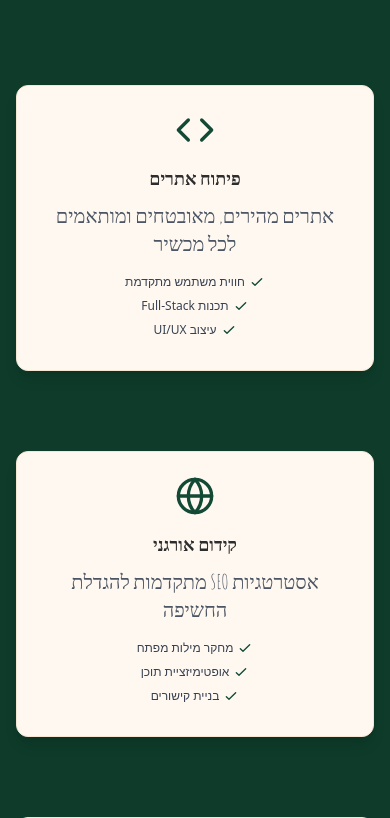
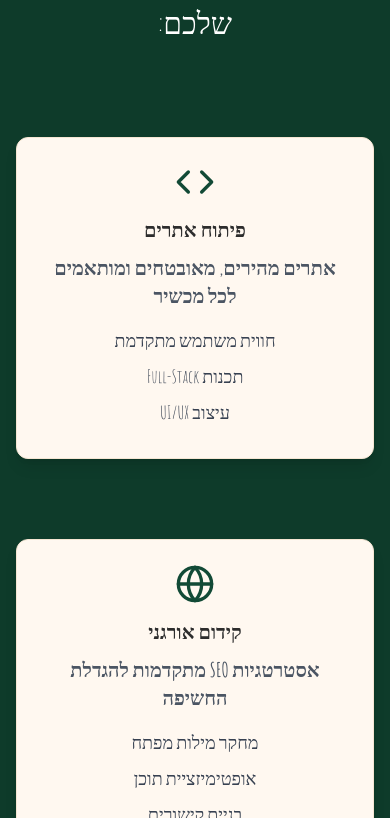
Before and after one commit to lironkane/gaya-tech, a React (Vite) app: page / in a window 390 px wide. Shown: the part 984-1802 px from the top of the page. Built offline with nearby package versions, Linux system fonts and the light colour scheme; a web font is replaced by a local one.

Commit message:
fixed fonts

```diff
--- a/src/components/ContactCTA.jsx
+++ b/src/components/ContactCTA.jsx
@@ -10,7 +10,7 @@ const ContactCTA = () => {
           <h2 className="text-3xl md:text-4xl font-bold mb-4 font-secular text-primary">
             מוכנים לקחת את העסק שלכם לשלב הבא?
           </h2>
-          <p className="font-amatic text-base md:text-lg text-primary-dark/90 mb-8 font-assistant">
+          <p className="font-amatic text-base text-xl md:text-lg text-primary-dark/90 mb-8 font-assistant">
             צוות המומחים שלנו ישמח לענות על כל שאלה ולספק לכם ייעוץ מקצועי
             מותאם אישית.
           </p>
--- a/src/components/Features.jsx
+++ b/src/components/Features.jsx
@@ -103,29 +103,29 @@ const Features = () => {
   return (
     <motion.section
       ref={sectionRef}
-      className="py-24 bg-primary-dark hover:bg-primary-dark/90 text-white"
+      className="py-24 bg-primary-dark hover:bg-primary-dark/90 text-white font-secular"
       variants={sectionVariants}
       initial="visible"
       animate={controls}
     >
-      <div className="max-w-7xl mx-auto px-4 sm:px-6 lg:px-8">
+      <div className="max-w-7xl mx-auto px-4 sm:px-6 lg:px-8 font-secular">
         <motion.h2
           ref={titleRef}
-          className="text-center text-4xl font-bold mb-16"
+          className="text-center text-4xl font-bold mb-16 font-secular"
           variants={titleVariants}
           initial="hidden"
           animate={controls}
         >
           השירותים שלנו - בונים עתיד דיגיטלי
         </motion.h2>
-        <p className="text-center text-lg font-amatic mb-24">
+        <p className="text-center text-3xl font-amatic mb-24">
           עכשיו בואו נראה איך כל שירות שלנו יכול לתרום להצלחה שלכם:
         </p>
         <div className="grid grid-cols-1 gap-20">
           {features.map((feature, index) => (
             <motion.div
               key={index}
-              className="bg-deep rounded-xl p-6 shadow-lg hover:shadow-xl border border-[#F5E6D3] flex flex-col items-center"
+              className="bg-deep font-amatic rounded-xl p-6 shadow-lg hover:shadow-xl border border-[#F5E6D3] flex flex-col items-center"
               variants={featureVariants}
               initial="hidden"
               whileInView="visible"
@@ -135,10 +135,10 @@ const Features = () => {
               <div className="mb-4 flex justify-center">
                 <feature.icon className="w-10 h-10 text-[#124A36]" />
               </div>
-              <h3 className="text-lg text-center font-secular font-bold mb-2 text-[#2D2D2D]">
+              <h3 className="text-xl text-center font-secular font-bold mb-2 text-[#2D2D2D]">
                 {feature.title}
               </h3>
-              <p className="font-amatic text-xl text-gray-600 text-center text-sm mb-4">
+              <p className="font-amatic font-bold text-xl text-gray-600 text-center text-sm mb-4">
                 {feature.description}
               </p>
               <ul className="text-center list-none p-0">
@@ -147,20 +147,7 @@ const Features = () => {
                     key={i}
                     className="mb-2 flex items-center justify-center"
                   >
-                    <svg
-                      className="w-4 h-4 text-[#124A36] ml-1"
-                      fill="none"
-                      viewBox="0 0 24 24"
-                      stroke="currentColor"
-                    >
-                      <path
-                        strokeLinecap="round"
-                        strokeLinejoin="round"
-                        strokeWidth={2}
-                        d="M5 13l4 4L19 7"
-                      />
-                    </svg>
-                    <span className="text-gray-700 text-xs mr-0">{item}</span>
+                    <span className="text-gray-700 text-lg mr-0">{item}</span>
                   </li>
                 ))}
               </ul>
--- a/src/components/Logos.jsx
+++ b/src/components/Logos.jsx
@@ -1,20 +1,8 @@
 // components/Logos.jsx
-import React, { useEffect } from 'react';
-import { Link, useLocation } from 'react-router-dom';
+import React from 'react';
+import { Link } from 'react-router-dom';
 
 const Logo = () => {
-  const location = useLocation();
-
-  useEffect(() => {
-    // גלול לראש הדף רק אם אנחנו בעמוד הראשי
-    if (location.pathname === '/') {
-      window.scrollTo({
-        top: 0,
-        behavior: 'smooth',
-      });
-    }
-  }, [location]);
-
   return (
     <Link to="/" className="flex items-center">
       <img src="/logo.svg" alt="לוגו גאיה טק" className="h-10" />
--- a/src/components/Timeline.jsx
+++ b/src/components/Timeline.jsx
@@ -120,7 +120,7 @@ const Timeline = ({ isVisible }) => {
               animate-pulse shadow-lg shadow-[#124A36]/20"
             ></div>
           </h2>
-          <p className="text-5xl font-amatic text-[#124A36]/80 mt-6 font-medium">
+          <p className="text-5xl font-secular text-[#124A36]/80 mt-6 font-medium">
             הדרך שלך להצלחה דיגיטלית
           </p>
         </div>
--- a/src/components/WhyChooseUs.jsx
+++ b/src/components/WhyChooseUs.jsx
@@ -98,7 +98,7 @@ const WhyChooseUs = () => {
               >
                 {feature.title}
               </h3>
-              <p className="font-amatic text-center text-white">
+              <p className="font-secular text-center text-white">
                 {feature.description}
               </p>
             </div>
--- a/src/pages/AboutPage.jsx
+++ b/src/pages/AboutPage.jsx
@@ -1,4 +1,4 @@
-import React, { useEffect } from 'react';
+import React, { useEffect, useLayoutEffect } from 'react';
 import { Users, Target, Award, Lightbulb } from 'lucide-react';
 import { motion } from 'framer-motion';
 
@@ -7,6 +7,9 @@ const AboutPage = () => {
     document.title = 'אודות גאיה-טק | חברת היי-טק מובילה בישראל';
   }, []);
 
+  useLayoutEffect(() => {
+    window.scrollTo(0, 0); // גלילה מיידית לראש העמוד
+  }, []);
   // Previous data arrays remain the same
   const values = [
     {
@@ -55,6 +58,8 @@ const AboutPage = () => {
   ];
 
   return (
+    <div>
+
     <motion.div
     initial={{ opacity: 0, x: -20 }}
     animate={{ opacity: 1, x: 0 }}
@@ -131,7 +136,7 @@ const AboutPage = () => {
             {milestones.map((milestone, index) => (
               <article key={index} className="bg-[#FAF9F6] rounded-2xl p-8 shadow-sm hover:shadow-xl transition-all duration-300">
                 <div className="flex items-center mb-6">
-                  <span className="text-lg font-bold font-amatic text-[#124A36] font-heebo bg-[#124A36]/10 px-4 py-1 rounded-full">
+                  <span className="text-lg font-bold font-specular text-[#124A36] font-heebo bg-[#124A36]/10 px-4 py-1 rounded-full">
                     {milestone.year}
                   </span>
                 </div>
@@ -163,6 +168,8 @@ const AboutPage = () => {
       </div>
     </div>
     </motion.div>
+    </div>
+
   );
 };
 
```
